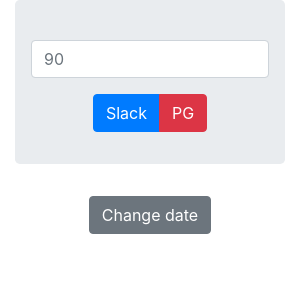
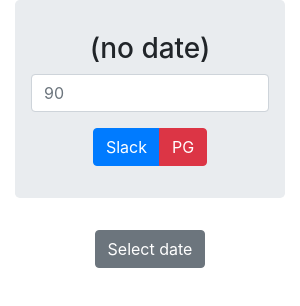
Before and after one commit to thepittnews/pager, an Electron app: page index.html in a window 300 px wide. Drawn offline with nearby package versions, Linux system fonts and the light colour scheme.

Commit message:
Better date UI

```diff
--- a/index.html
+++ b/index.html
@@ -11,7 +11,7 @@
   <body>
     <div class="container center">
       <div class="jumbotron">
-        <h3 id="edition"></h3>
+        <h3 id="edition">(no date)</h3>
 
         <div class="form-group">
           <input class="form-control" type="text" placeholder="90" id="pageNumber">
@@ -23,7 +23,7 @@
         </div>
       </div>
 
-      <button type="button" class="btn btn-secondary" id="btn-date">Change date</button>
+      <button type="button" class="btn btn-secondary" id="btn-date">Select date</button>
     </div>
 
     <script>window.$ = window.jQuery = require('jquery');</script>
```
